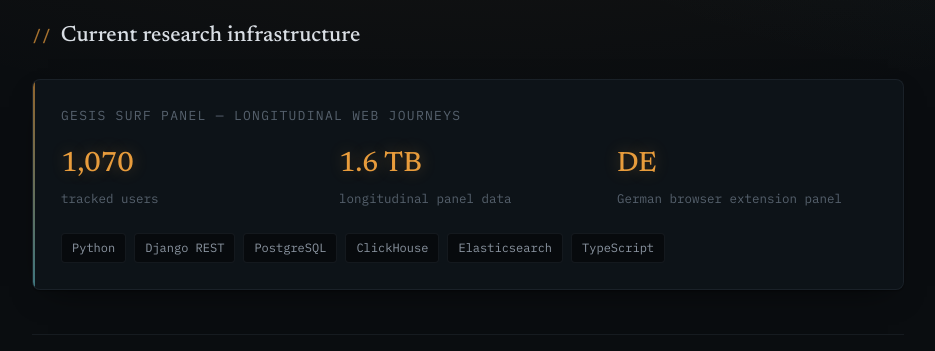
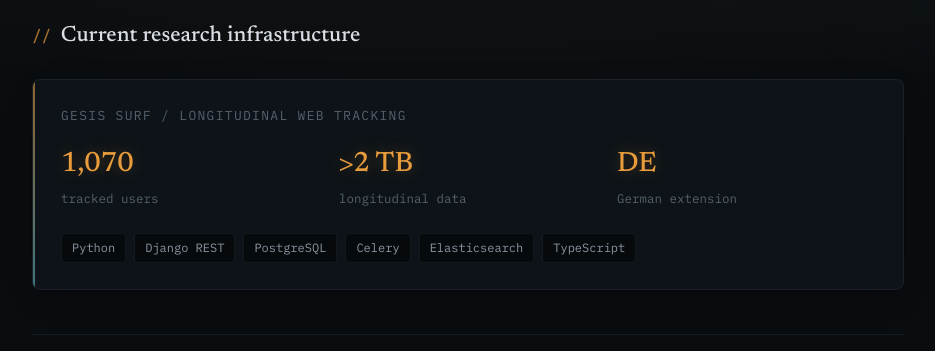
Before and after one commit to geomario/geomario_personal, a Django app: page / in a window 1280 px wide. Shown: the part 972-1323 px from the top of the page, without its empty margins (172-1107 px from the left). Run offline with Django 5.2, Linux system fonts and the light colour scheme; data comes from the database, SQL or seed files in the repository; data that the repository does not hold is empty.

Commit message:
fix: correct the research infrastructure panel
Drop 'panel' from the title, update the data volume to >2 TB, simplify
the labels, and replace ClickHouse (never part of GESIS Surf) with
Celery, which the backend does use.

Co-Authored-By: Claude Opus 5.5 <noreply@anthropic.com>

```diff
--- a/portfolio/templates/portfolio/index.html
+++ b/portfolio/templates/portfolio/index.html
@@ -119,17 +119,17 @@
         <h2>Current research infrastructure</h2>
       </div>
       <div class="panel">
-        <div class="panel-title">GESIS Surf panel — longitudinal web journeys</div>
+        <div class="panel-title">GESIS Surf / longitudinal web tracking</div>
         <div class="stat-row">
           <div class="stat"><b>1,070</b><span>tracked users</span></div>
-          <div class="stat"><b>1.6 TB</b><span>longitudinal panel data</span></div>
-          <div class="stat"><b>DE</b><span>German browser extension panel</span></div>
+          <div class="stat"><b>&gt;2 TB</b><span>longitudinal data</span></div>
+          <div class="stat"><b>DE</b><span>German extension</span></div>
         </div>
         <div class="stack-row">
           <span class="stack-tag mono">Python</span>
           <span class="stack-tag mono">Django REST</span>
           <span class="stack-tag mono">PostgreSQL</span>
-          <span class="stack-tag mono">ClickHouse</span>
+          <span class="stack-tag mono">Celery</span>
           <span class="stack-tag mono">Elasticsearch</span>
           <span class="stack-tag mono">TypeScript</span>
         </div>
```
